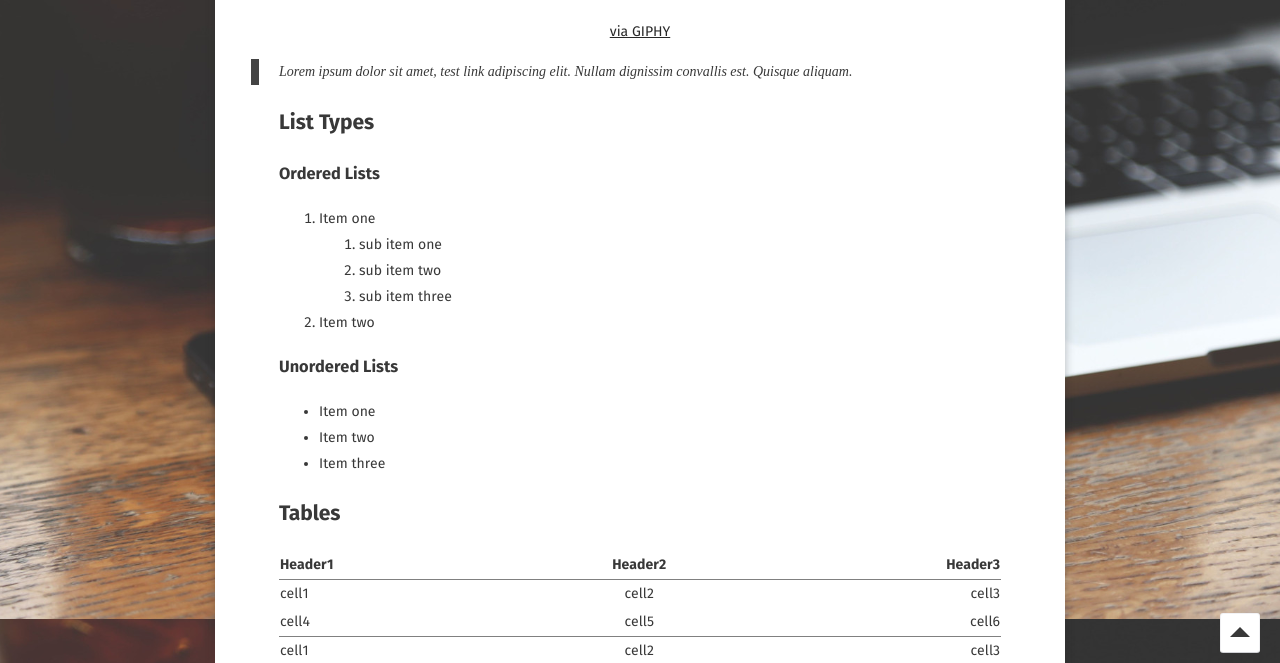
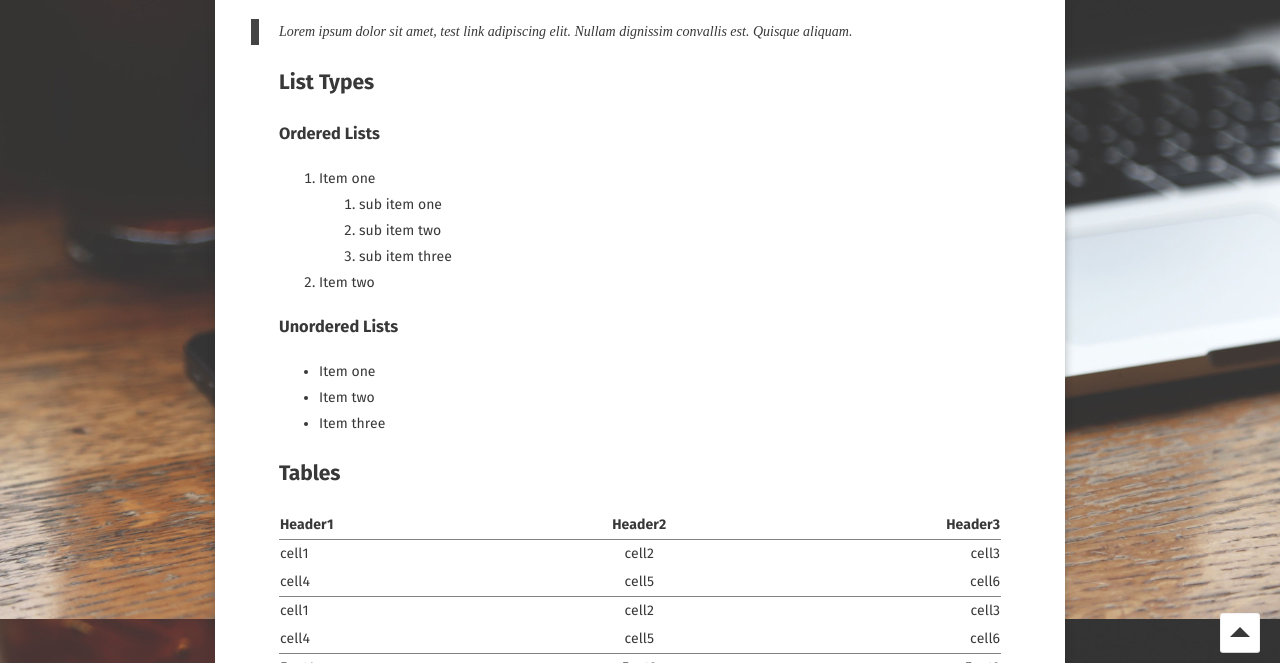
Before and after one commit to niall-anthony-mcnulty/niall-anthony-mcnulty.github.io, a Jekyll site: the page built from _posts/2016-03-20-markdown-syntax.md, in a window 1280 px wide and 900 px high, scrolled down 1844 px, cut to the strip 237-900 px from the top of the window. Built offline with Jekyll 4.4.1, drawn with Linux system fonts in a browser that asks for light colours; some web fonts are replaced; comment, search, counter and statistics services are not loaded.

Commit message:
Update 2016-03-20-markdown-syntax.md

```diff
--- a/_posts/2016-03-20-markdown-syntax.md
+++ b/_posts/2016-03-20-markdown-syntax.md
@@ -26,7 +26,7 @@ This article will get us set up on Jupyter Notebook to the point where we can wr
 For those unfamiliar with Python, it is a popular coding language with uses ranging from web applications, websites, data analytics, data visualisations, web-scraping, robotics, machine learning etc.
 Let’s crack on shall we?<br/>
 <br/>
-<p align="center"><iframe src="https://giphy.com/embed/3orieRSPKRODbLKBPO" width="480" height="366" frameBorder="0" class="giphy-embed" allowFullScreen></iframe></p><p align="center"><a href="https://giphy.com/gifs/season-5-the-simpsons-5x3-3orieRSPKRODbLKBPO">via GIPHY</a></p>
+<p align="center"><iframe src="https://giphy.com/embed/3orieRSPKRODbLKBPO" width="480" height="366" frameBorder="0" class="giphy-embed" allowFullScreen></iframe></p><p align="center"><a href="https://giphy.com/gifs/season-5-the-simpsons-5x3-3orieRSPKRODbLKBPO"></a></p>
 
 > Lorem ipsum dolor sit amet, test link adipiscing elit. Nullam dignissim convallis est. Quisque aliquam.
 
```
